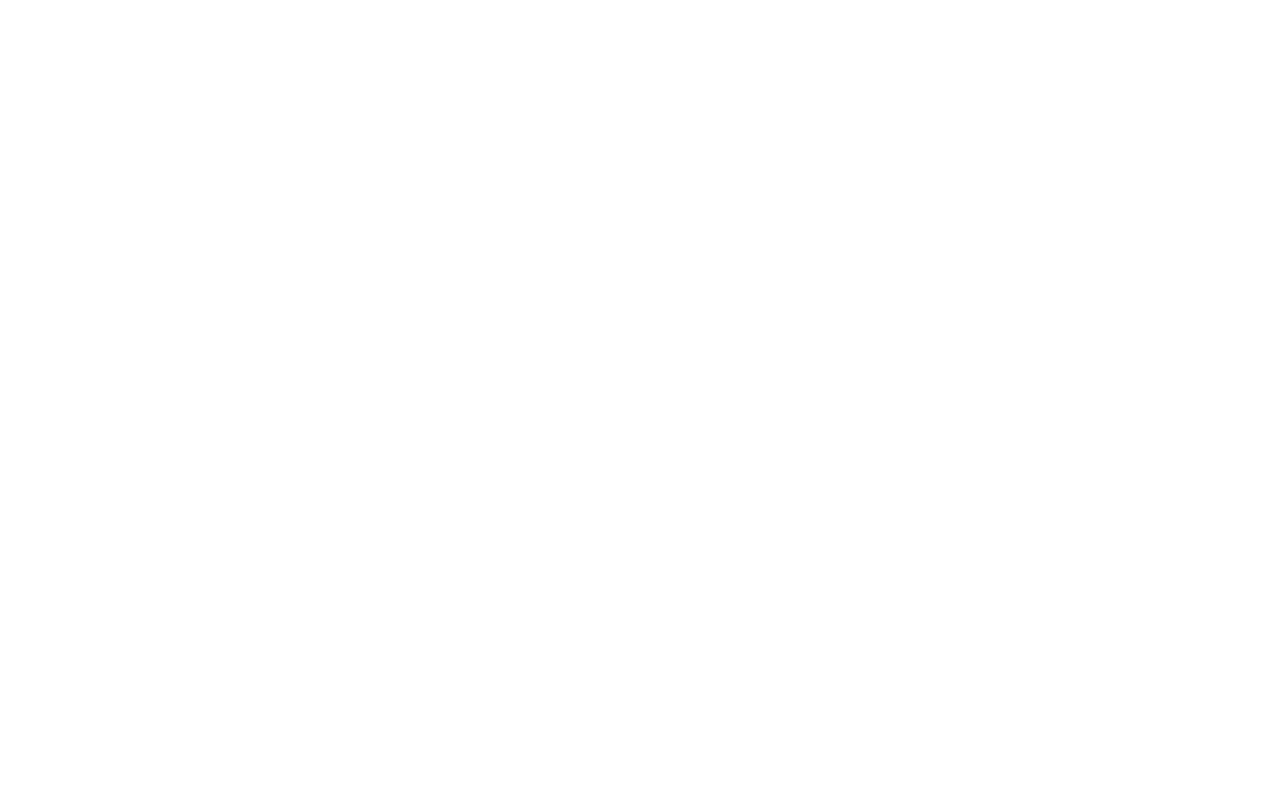
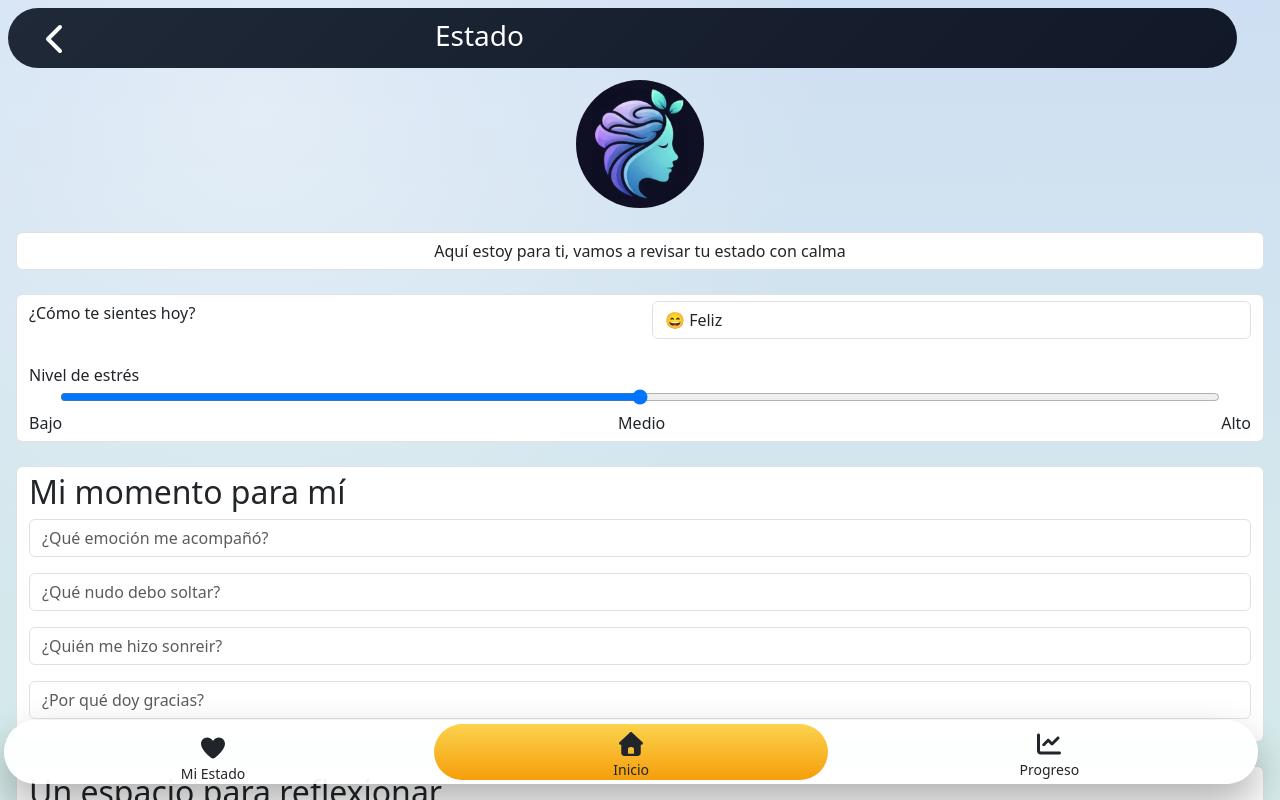
Before and after one commit to MisaelSalazar/SereniApp-React, a React (Vite) app: page /state in a window 1280 px wide. Before the commit this address had no page. Shown: the top 800 px of the page. Built offline with nearby package versions, Linux system fonts and the light colour scheme.

Commit message:
Finished State Section

```diff
--- a/src/components/BottomBar.tsx
+++ b/src/components/BottomBar.tsx
@@ -1,10 +1,12 @@
 import { FontAwesomeIcon } from "@fortawesome/react-fontawesome";
 import { faHeart, faChartLine, faHome } from "@fortawesome/free-solid-svg-icons";
+import { Link } from "react-router-dom";
 
 function BottomBar() {
     return (
         <div className="bottom-container row">
             <div className="col-4">
+                <Link to={"/state"} className="link-dark link-underline-opacity-0">
                     <FontAwesomeIcon
                         icon={faHeart}
                         style={{
@@ -13,6 +15,7 @@ function BottomBar() {
                         }}
                     />
                     <div>Mi Estado</div>
+                </Link>
             </div>
             <div className="col-4">
                 <div style={{
@@ -20,6 +23,7 @@ function BottomBar() {
                     borderRadius: "5rem",
                     paddingTop: "0.5rem",
                 }}>
+                    <Link to={"/home"} className="link-dark link-underline-opacity-0">
                         <FontAwesomeIcon
                             icon={faHome}
                             style={{
@@ -27,9 +31,11 @@ function BottomBar() {
                             }}
                         />
                         <div>Inicio</div>
+                    </Link>
                 </div>
             </div>
             <div className="col-4">
+                <Link to={"#"} className="link-dark link-underline-opacity-0">
                     <FontAwesomeIcon
                         icon={faChartLine}
                         style={{
@@ -38,6 +44,7 @@ function BottomBar() {
                         }}
                     />
                     <div>Progreso</div>
+                </Link>
             </div>
 
         </div>
--- a/src/components/TopBar.tsx
+++ b/src/components/TopBar.tsx
@@ -32,7 +32,7 @@ const TopBar: FC<TopBarProps> = ({
     };
 
     return (
-        <div className="head-container row">
+        <div className="head-container row topBar mt-2" style={{marginLeft: "0.5rem"}}>
             {/* Volver*/}
             <div className="col-4 mt-1">
                 <FontAwesomeIcon
--- a/src/index.css
+++ b/src/index.css
@@ -1,6 +1,7 @@
 body {
-  margin: 0;
+    margin: 0;
 }
+
 /* Fondo elegante con degradado */
 .login-body {
     min-height: 100vh;
@@ -94,12 +95,23 @@ main {
 /* Estilos Top Bar */
 
 .head-container {
-    width: 106%;
+    width: 96%;
     background: linear-gradient(135deg, #1f2937, #111827);
     border-radius: 2rem;
     color: white;
     padding: 2%;
     font-size: large;
+}
+
+.topBar {
+    position: fixed;
+    top: 0;
+    left: 0;
+    height: 60px;
+    display: flex;
+    align-items: center;
+    padding: 0 16px;
+    z-index: 1000;
 }
 
 /* Estilos Bottom Bar */
@@ -117,9 +129,10 @@ main {
     text-align: center;
 }
 
-.btn-app{
+.btn-app {
     background: linear-gradient(to bottom, #fcd34d, #f59e0b);
     border-style: none;
     padding: 8px;
     border-radius: 1rem;
+    color: black;
 }
--- a/src/pages/Config.tsx
+++ b/src/pages/Config.tsx
@@ -12,6 +12,8 @@ function Config() {
                 rightIcon={faCircleUser}
                 rightLink="#"
             ></TopBar>
+
+            <div style={{ marginTop: "4rem" }}>
 
                 <form action="" className="form-control m-4" style={{ width: "90%" }}>
                     <label htmlFor="" className="h2">Preferencias de la App</label>
@@ -96,6 +98,8 @@ function Config() {
 
                 <BottomBar></BottomBar>
 
+            </div>
+
         </main>
     );
 }
--- a/src/pages/Home.tsx
+++ b/src/pages/Home.tsx
@@ -12,7 +12,7 @@ function Home() {
 
             <h3 className="text-center mb-4 mt-3">"Estoy aquí para ayudarte, ¿Cómo te sientes hoy?"</h3>
 
-            <Card url="#" icon={faHeart} title={"Mi Estado"} />
+            <Card url="/state" icon={faHeart} title={"Mi Estado"} />
             <Card url="#" icon={faChartLine} title={"Historial / Progreso"} />
             <Card url="/config" icon={faGear} title={"Configuración"} />
 
--- /dev/null
+++ b/src/pages/MyState.tsx
@@ -0,0 +1,131 @@
+import BottomBar from "../components/BottomBar";
+import TopBar from "../components/TopBar";
+import { useState } from "react";
+
+function MyState() {
+
+    const [value, setValue] = useState(2);
+
+    return (
+        <main>
+
+            <TopBar
+                title="Estado"
+            ></TopBar>
+
+            <div style={{ marginTop: "4rem" }}>
+                <div className="align-items-center text-center">
+                    <img src="/logo.png" alt="Logo" style={{ width: "8rem", borderRadius: "5rem" }} />
+                </div>
+
+                <div className="form-control mt-4">
+                    <div className="text-center">Aquí estoy para ti, vamos a revisar tu estado con calma</div>
+                </div>
+
+                <form action="" className="mt-4">
+
+                    <div className="form-control">
+
+                        <div className="row">
+                            <div className="col-6">
+                                <label htmlFor="">¿Cómo te sientes hoy?</label>
+                            </div>
+                            <div className="col-6">
+                                <select name="" id="" className="form-control">
+                                    <option value="">😄 Feliz</option>
+                                    <option value="">😌 Tranquilo</option>
+                                    <option value="">😐 Neutral</option>
+                                    <option value="">😰 Ansioso</option>
+                                    <option value="">😢 Trieste</option>
+                                </select>
+                            </div>
+                        </div>
+
+                        <div className="row mt-4">
+
+                            <label htmlFor="">Nivel de estrés</label>
+                            <center>
+                                <input
+                                    type="range"
+                                    min="1"
+                                    max="3"
+                                    step="1"
+                                    value={value}
+                                    onChange={(e) => setValue(Number(e.target.value))}
+                                    style={{ width: "95%" }}
+                                />
+                            </center>
+                            <div style={{ display: "flex", justifyContent: "space-between" }}>
+                                <span>Bajo</span>
+                                <span>Medio</span>
+                                <span>Alto</span>
+                            </div>
+
+                        </div>
+
+                    </div>
+
+                    <div className="form-control mt-4">
+                        <div className="h2">Mi momento para mí</div>
+
+                        <input
+                            type="text"
+                            name=""
+                            id=""
+                            className="form-control"
+                            placeholder="¿Qué emoción me acompañó?"
+                        />
+
+                        <input
+                            type="text"
+                            name=""
+                            id=""
+                            className="form-control mt-3"
+                            placeholder="¿Qué nudo debo soltar?"
+                        />
+
+                        <input
+                            type="text"
+                            name=""
+                            id=""
+                            className="form-control mt-3"
+                            placeholder="¿Quién me hizo sonreir?"
+                        />
+
+                        <input
+                            type="text"
+                            name=""
+                            id=""
+                            className="form-control mt-3 mb-3"
+                            placeholder="¿Por qué doy gracias?"
+                        />
+
+                    </div>
+
+                    <div className="form-control mt-4">
+                        <div className="h2">
+                            Un espacio para reflexionar
+                        </div>
+
+                        <textarea
+                            name=""
+                            id=""
+                            className="form-control mb-3"
+                            placeholder="Escribeme libremente sobre tu día"
+                        ></textarea>
+                    </div>
+
+                    <center className="mt-4" style={{ marginBottom: "6rem" }}>
+                        <input type="button" value="Guardar mi reflexión" className="btn-app" />
+                    </center>
+
+                </form>
+
+                <BottomBar></BottomBar>
+            </div>
+
+        </main>
+    );
+}
+
+export default MyState;
--- a/src/routes/AppRoutes.tsx
+++ b/src/routes/AppRoutes.tsx
@@ -2,6 +2,7 @@ import { Routes, Route } from "react-router-dom";
 import Login from "../pages/Login";
 import Home from "../pages/Home";
 import Config from "../pages/Config";
+import MyState from "../pages/MyState";
 
 function AppRoutes() {
 
@@ -10,6 +11,7 @@ function AppRoutes() {
             <Route path="/" element={<Login />} />
             <Route path="/home" element={<Home />} />
             <Route path="/config" element={<Config />} />
+            <Route path="/state" element={<MyState />} />
         </Routes>
     );
 
```
Lines whose indentation alone changed are shown as unchanged.
